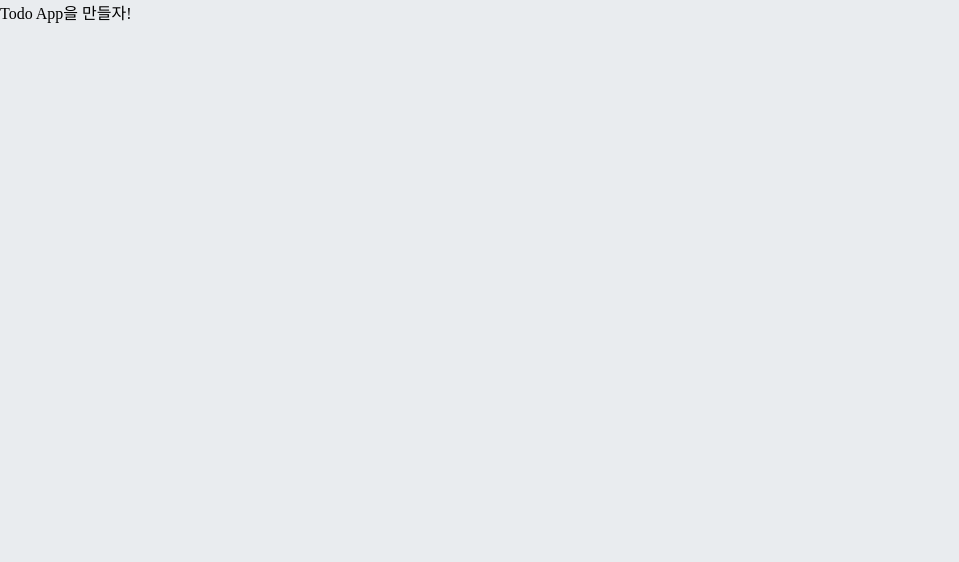
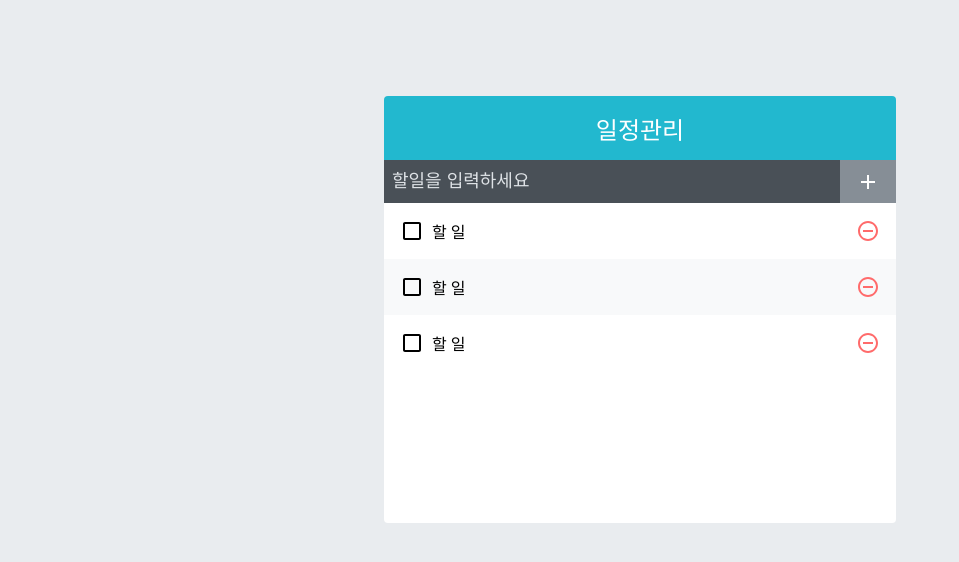
Before and after one commit to dunamisyoung/Todo-app-withVelopert, a React (Create React App) app: page / in a window 1280 px wide. Shown: the top 562 px of the page, without its empty margins (0-959 px from the left). Built offline with nearby package versions, Linux system fonts and the light colour scheme.

Commit message:
Feat : 컴포넌트와  scss를 활용한 스타일링

```diff
--- /dev/null
+++ b/jsconfig.json
@@ -0,0 +1,5 @@
+{
+  "compilerOptions": {
+    "target": "es6"
+  }
+}
--- a/package.json
+++ b/package.json
@@ -7,7 +7,7 @@
     "@testing-library/react": "^11.2.2",
     "@testing-library/user-event": "^12.6.0",
     "classnames": "^2.2.6",
-    "node-sass": "^5.0.0",
+    "node-sass": "^4.14.1",
     "react": "^17.0.1",
     "react-dom": "^17.0.1",
     "react-icons": "^4.1.0",
--- a/src/App.js
+++ b/src/App.js
@@ -1,7 +1,16 @@
+import React from 'react';
 import './App.css';
+import TodoTemplate from './components/TodoTemplate';
+import TodoInsert from './components/TodoInsert';
+import TodoList from './components/TodoList';
 
 function App() {
-  return <div>Todo App을 만들자!</div>;
+  return (
+    <TodoTemplate>
+      <TodoInsert />
+      <TodoList />
+    </TodoTemplate>
+  );
 }
 
 export default App;
--- /dev/null
+++ b/src/components/TodoInsert.js
@@ -0,0 +1,16 @@
+import React from 'react';
+import { MdAdd } from 'react-icons/md';
+import './TodoInsert.scss';
+
+const TodoInsert = () => {
+  return (
+    <form className="TodoInsert">
+      <input placeholder="할일을 입력하세요" />
+      <button type="submit">
+        <MdAdd />
+      </button>
+    </form>
+  );
+};
+
+export default TodoInsert;
--- /dev/null
+++ b/src/components/TodoInsert.scss
@@ -0,0 +1,38 @@
+.TodoInsert {
+  display: flex;
+  background: #495057;
+
+  input {
+    background: none;
+    outline: none;
+    border: none;
+    padding: 0.5rem;
+    font-size: 1.125rem;
+    line-height: 1.5;
+    color: #fff;
+
+    &::placeholder {
+      color: #dee2e6;
+    }
+    flex: 1;
+  }
+
+  button {
+    background: none;
+    outline: none;
+    border: none;
+    background: #868e96;
+    color: #fff;
+    padding-left: 1rem;
+    padding-right: 1rem;
+    font-size: 1.5rem;
+    display: flex;
+    align-items: center;
+    cursor: pointer;
+    transition: 0.1s background ease-in;
+
+    &:hover {
+      background: #adb5bd;
+    }
+  }
+}
--- /dev/null
+++ b/src/components/TodoList.js
@@ -0,0 +1,15 @@
+import React from 'react';
+import TodoListItem from './TodoListItem';
+import './TodoList.scss';
+
+const TodoList = () => {
+  return (
+    <div className="TodoList">
+      <TodoListItem />
+      <TodoListItem />
+      <TodoListItem />
+    </div>
+  );
+};
+
+export default TodoList;
--- /dev/null
+++ b/src/components/TodoList.scss
@@ -0,0 +1,5 @@
+.TodoList {
+  min-height: 320px;
+  max-height: 513px;
+  overflow-y: auto;
+}
--- /dev/null
+++ b/src/components/TodoListItem.js
@@ -0,0 +1,23 @@
+import React from 'react';
+import {
+  MdCheckBoxOutlineBlank,
+  // MdCheckBox,
+  MdRemoveCircleOutline,
+} from 'react-icons/md';
+import './TodoListItem.scss';
+
+const TodoListItem = () => {
+  return (
+    <div className="TodoListItem">
+      <div className="checkbox">
+        <MdCheckBoxOutlineBlank />
+        <div className="text">할 일</div>
+      </div>
+      <div className="remove">
+        <MdRemoveCircleOutline />
+      </div>
+    </div>
+  );
+};
+
+export default TodoListItem;
--- /dev/null
+++ b/src/components/TodoListItem.scss
@@ -0,0 +1,49 @@
+.TodoListItem {
+  display: flex;
+  padding: 1rem;
+  align-items: center;
+
+  &:nth-child(even) {
+    background: #f8f9fa;
+  }
+
+  .checkbox {
+    cursor: pointer;
+    flex: 1;
+    display: flex;
+    align-items: center;
+    svg {
+      font-size: 1.5rem;
+    }
+  }
+
+  .text {
+    margin-left: 0.5rem;
+    flex: 1;
+  }
+
+  &:checked {
+    svg {
+      color: #22b8cf;
+    }
+    .text {
+      color: #adb5bd;
+      text-decoration: line-through;
+    }
+  }
+}
+
+.remove {
+  display: flex;
+  align-items: center;
+  font-size: 1.5rem;
+  color: #ff6b6b;
+  cursor: pointer;
+  &:hover {
+    color: #ff8787;
+  }
+
+  & + & {
+    border-top: 1px solid #dee2e6;
+  }
+}
--- /dev/null
+++ b/src/components/TodoTemplate.js
@@ -0,0 +1,13 @@
+import React from 'react';
+import './TodoTemplate.scss';
+
+const TodoTemplate = ({ children }) => {
+  return (
+    <div className="TodoTemplate">
+      <div className="app-title">일정관리</div>
+      <div className="content">{children}</div>
+    </div>
+  );
+};
+
+export default TodoTemplate;
--- /dev/null
+++ b/src/components/TodoTemplate.scss
@@ -0,0 +1,21 @@
+.TodoTemplate {
+  width: 512px;
+  margin-left: auto;
+  margin-right: auto;
+  margin-top: 6rem;
+  border-radius: 4px;
+  overflow: hidden;
+
+  .app-title {
+    background: #22b8cf;
+    color: #fff;
+    height: 4rem;
+    font-size: 1.5rem;
+    display: flex;
+    align-items: center;
+    justify-content: center;
+  }
+  .content {
+    background: #fff;
+  }
+}
```
Also changed, not shown: 2 other files (tests, documents, lock files or other folders).
